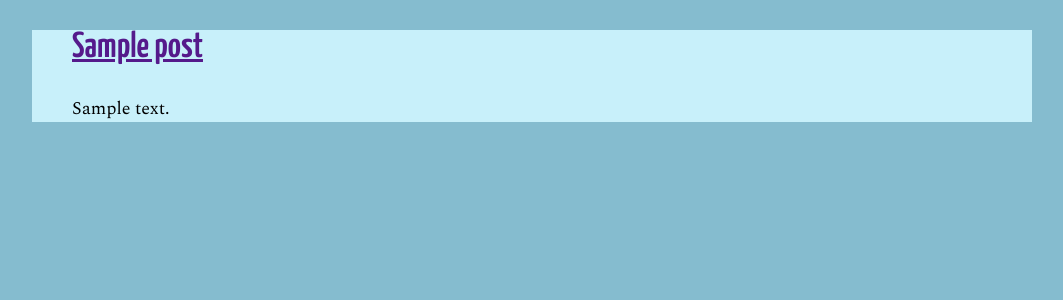
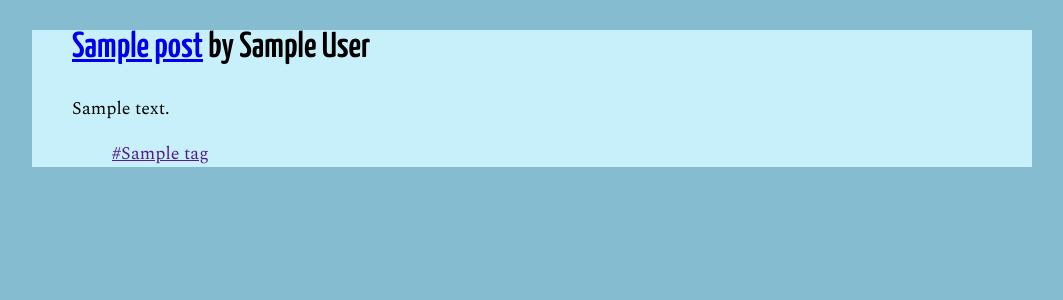
Before and after one commit to Asia19/web_project, a Django app: template templates/home.html in a window 1280 px wide. Shown: the part 64-364 px from the top of the page, without its empty margins (108-1171 px from the left). Run offline with Django 3.2, Linux system fonts and the light colour scheme; the template is opened without the code that fills it: most values are stand-ins (such as "Sample title", 1, 10 or a date in 2020); some web fonts are replaced.

Commit message:
tags under posts added

```diff
--- a/firstapp/admin.py
+++ b/firstapp/admin.py
@@ -1,5 +1,6 @@
 from django.contrib import admin
-from .models import Post
+from .models import Post, Tag
 # Register your models here.
 
 admin.site.register(Post)
+admin.site.register(Tag)
--- a/firstapp/urls.py
+++ b/firstapp/urls.py
@@ -1,4 +1,5 @@
 from django.urls import path
+from firstapp import views
 from .views import BlogListView, BlogDetailView
 
 urlpatterns = [
--- a/static/css/styles.css
+++ b/static/css/styles.css
@@ -25,3 +25,6 @@ h2{
     max-width: 1000px;
     margin:0 auto;
 }
+li{
+  display: inline;
+}
--- a/templates/home.html
+++ b/templates/home.html
@@ -3,8 +3,13 @@
 {% block content %}
   {% for post in object_list %}
     <div class="post-entry">
-      <h2><a href="">{{ post.title }}</a></h2>
+        <h2><a href="{% url 'post_detail' post.pk %}">{{ post.title }}</a><span style="font-size:36px;">   by {{ post.author }}</span></h2>
       <p>{{ post.body }}</p>
+      <ol>
+      {% for tag in post.tags.all %}
+          <li><a href="">#{{ tag }}</a></li>
+      {% endfor %}
+      </ol>
     </div>
   {% endfor %}
 
--- a/web_project/settings.py
+++ b/web_project/settings.py
@@ -97,7 +97,7 @@ AUTH_PASSWORD_VALIDATORS = [
 
 LANGUAGE_CODE = 'en-us'
 
-TIME_ZONE = 'UTC'
+TIME_ZONE = 'Europe/Moscow'
 
 USE_I18N = True
 
```
Also changed, not shown: firstapp/models.py (+11 -9 lines), db.sqlite3.
